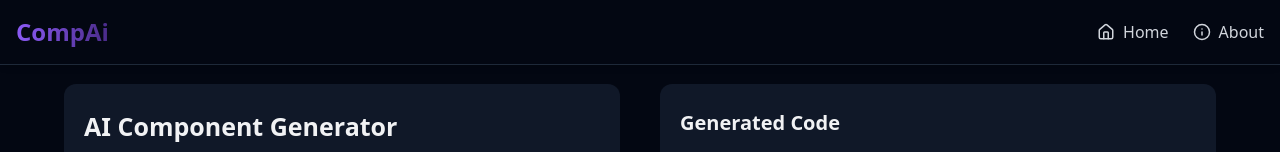
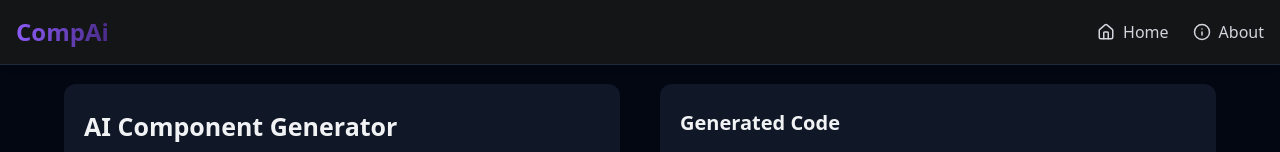
Before and after one commit to shreyashpatel5506/CompAi, a React (Vite) app in the folder Frontend/Comp/: page / in a window 1280 px wide. Shown: the top 152 px of the page. Built offline with nearby package versions, Linux system fonts and the light colour scheme; no server answers.

Commit message:
change navbar

```diff
--- a/Frontend/Comp/src/Components/Navbar.jsx
+++ b/Frontend/Comp/src/Components/Navbar.jsx
@@ -8,7 +8,7 @@ const Navbar = () => {
     return (
         <>
 
-            <header className=" shadow-md border-b border-gray-800 fixed w-full z-50 mb-22">
+            <header className=" shadow-md border-b border-gray-800 fixed w-full z-50 mb-22 backdrop-blur bg-[#1a1a1a]/80">
                 <div className="container mx-auto flex justify-between items-center px-4 py-4 h-16">
 
                     <Link to="/" className="flex items-center gap-2">
```
